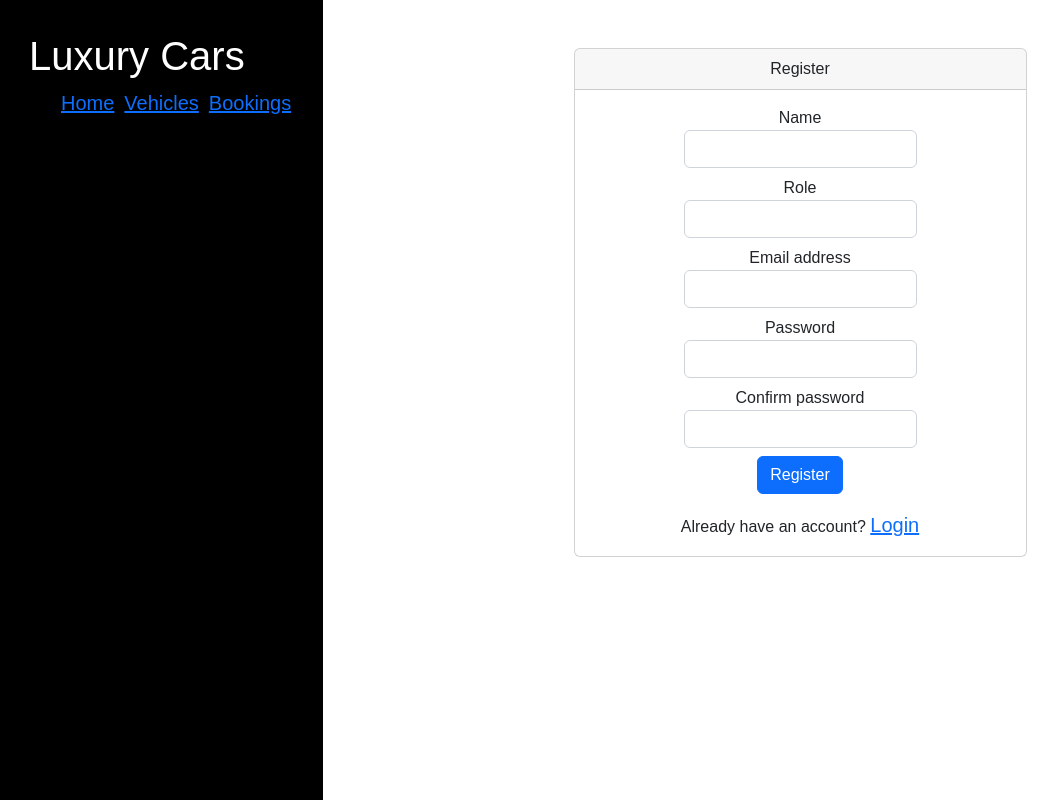
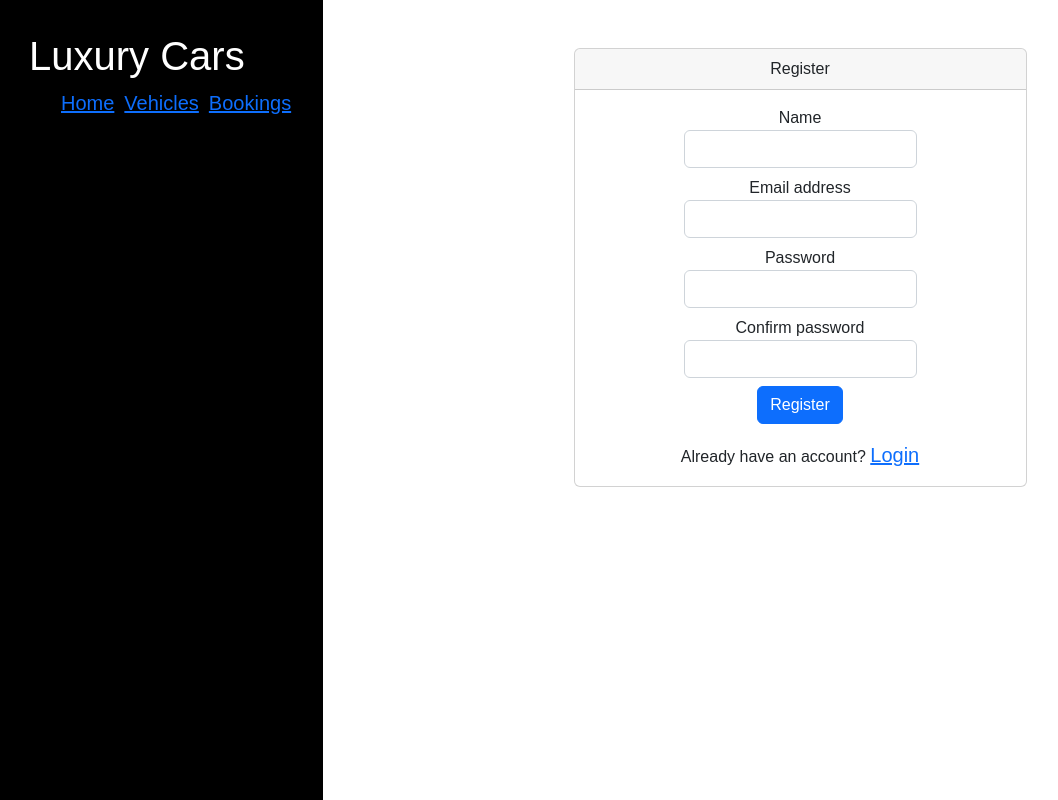
Before and after one commit to RichardChileya/booking-app-front-end, a React (Create React App) app: page /register in a window 1280 px wide. Shown: the whole page, without its empty margins (3-1061 px from the left). Built offline with nearby package versions, Linux system fonts and the light colour scheme.

Commit message:
Update Register payload in right format

```diff
--- a/src/api/api.js
+++ b/src/api/api.js
@@ -1,15 +1,17 @@
 const baseURL = 'http://localhost:3000/api';
 // REACT_APP_BASE_URL=http://localhost:3000/api
 
-const setAuthToken = ({ headers }) => localStorage.setItem('token', headers.get('Authorizatin'));
+const setAuthToken = ({ headers }) => localStorage.setItem('token', headers.get('Authorization'));
 
 const unSetAuthToken = () => localStorage.removeItem('token');
 
-const register = (user) => ({
-  method: 'POST',
-  headers: { 'Content-Type': 'application/json' },
-  body: JSON.stringify(user),
-});
+const register = (user) => {
+  return ({
+    method: 'POST',
+    headers: { 'Content-Type': 'application/json' },
+    body: JSON.stringify({ api_user: user.user }),
+  });
+};
 
 const login = (user) => ({
   method: 'POST',
--- a/src/pages/Login.js
+++ b/src/pages/Login.js
@@ -26,7 +26,7 @@ const Login = () => (
               <button type="submit" className="btn btn-primary">Login</button>
             </form>
             <div className="mt-3">
-              Don't have an account?
+              Don&apos;t have an account?
               {' '}
               <a href="/register">Register</a>
             </div>
--- a/src/pages/Register.js
+++ b/src/pages/Register.js
@@ -50,7 +50,6 @@ const Register = () => {
 
   const handleChange = (event) => {
     const { name, value } = event.target;
-    console.log(event.target);
     setValues((prevState) => ({ ...prevState, [name]: value }));
   };
 
@@ -78,7 +77,11 @@ const Register = () => {
                 <Formik
                   initialValues={initialValues}
                   validationSchema={SignUpSchema}
-                  onSubmit={() => signUphandler(values)}
+                  onSubmit={() => signUphandler({
+                    name: values.name,
+                    email: values.email,
+                    password: values.password,
+                  })}
                 >
                   {({
                     errors, touched,
@@ -98,21 +101,6 @@ const Register = () => {
                           />
                         </label>
                         {errors.name && touched.name && <div className="form-error">{errors.name}</div>}
-                      </div>
-                      <div className="form-group">
-                        <label htmlFor="roleInput" className="form-label">
-                          Role
-                          <input
-                            type="text"
-                            name="role"
-                            className="form-control"
-                            id="roleInput"
-                            autoComplete="role"
-                            value={values.role}
-                            onChange={handleChange}
-                          />
-                        </label>
-                        {errors.role && touched.role && <div className="form-error">{errors.role}</div>}
                       </div>
                       <div className="form-group">
                         <label htmlFor="emailInput" className="form-label">
```
Also changed, not shown: 1 other file (tests, documents, lock files or other folders).
